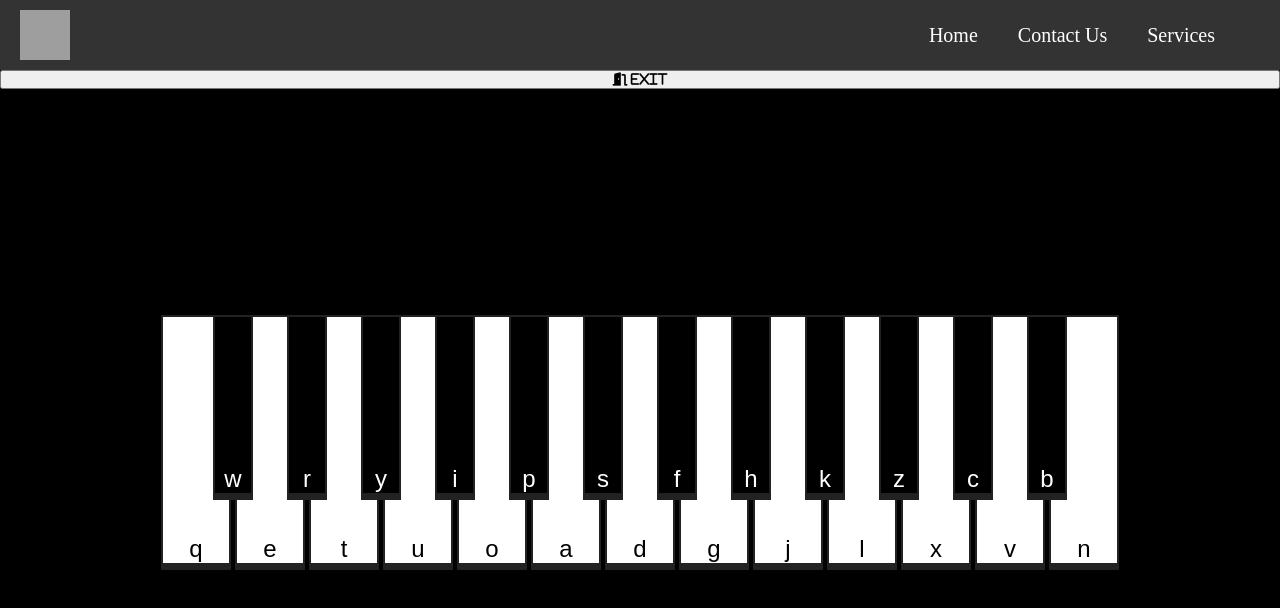
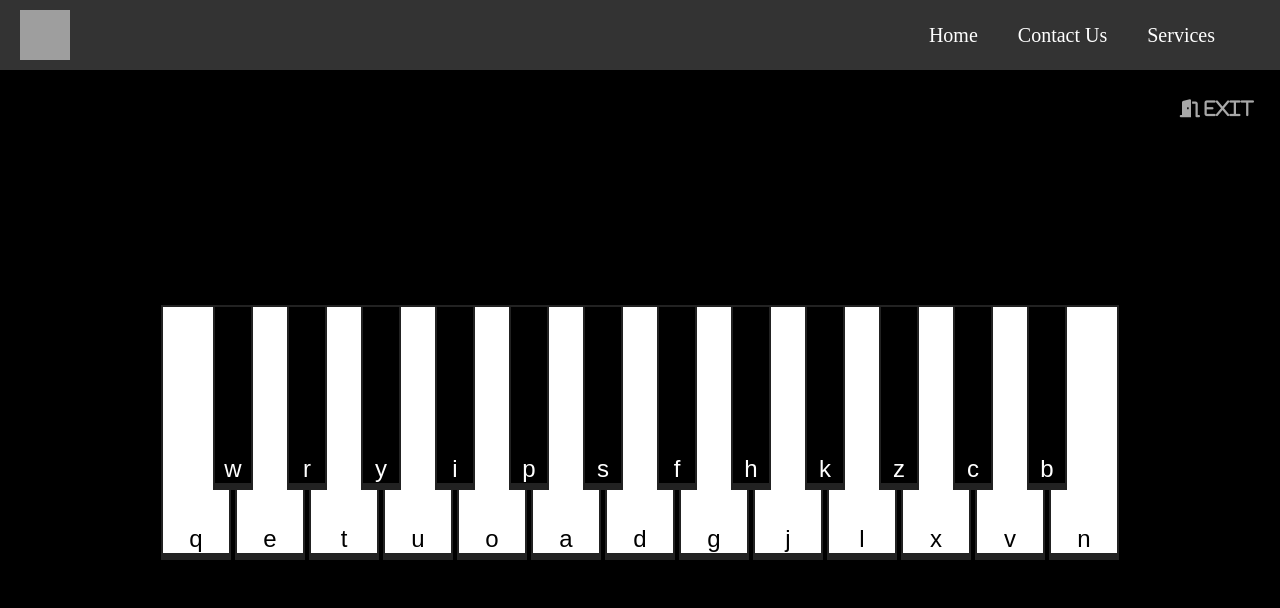
Before and after one commit to sourabh14022004/Let-s-Play, a plain HTML site: page instruments/Piano/index.html in a window 1280 px wide. Drawn offline with Linux system fonts and the light colour scheme; grey boxes are pictures that could not be loaded.

Commit message:
exit btn style is added

```diff
--- a/instruments/Piano/style.css
+++ b/instruments/Piano/style.css
@@ -17,7 +17,7 @@ body {
   display: flex;
   flex-direction: row;
   justify-content: center;
-
+  z-index: -1;
   align-items: center;
   height: 100%;
 }
@@ -139,7 +139,7 @@ bottom part is an example of that.
     background-color: red;
     position: absolute;
     top: 60px;
-    transform: translateX(-100%);
+    /* transform: translateX(-100%); */
     width: 60%;
     height: 100vh;
     background-color: #333;
@@ -157,7 +157,7 @@ bottom part is an example of that.
     right: 0;
     opacity: 1;
     visibility: visible;
-    display: block;
+    display: flex;
   }
 
   .menu-toggle {
@@ -265,3 +265,29 @@ bottom part is an example of that.
       width: 35px;
     }
   }
+
+  .exit-btn {
+    position: fixed;
+    top: 90px;
+    right: 10px;
+    background-color: black;
+    color: rgba(255, 255, 255, 0.657);
+    border: none;
+    padding: 10px 16px;
+    border-radius: 6px;
+    cursor: pointer;
+    font-size: 16px;
+    z-index: 999;
+    display: flex;
+    align-items: center;
+    gap: 8px;
+    transition: background-color 0.3s ease;
+}
+
+.exit-btn i {
+    font-size: 18px;
+}
+
+.exit-btn:hover {
+    color: rgb(64, 64, 64);
+}
```
